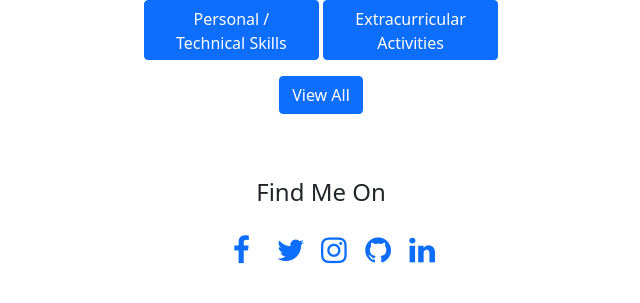
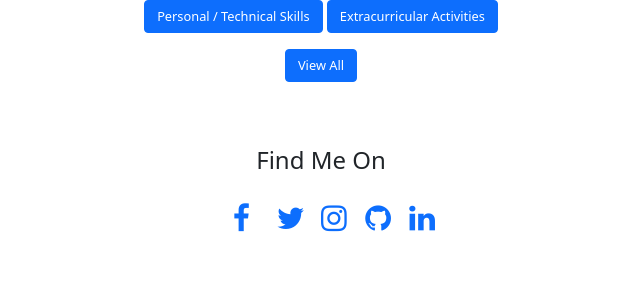
Before and after one commit to OmarAtef10/portfoilio, a Django app: page /skills/ in a window 1280 px wide. Shown: the part 56-359 px from the top of the page, without its empty margins (319-959 px from the left). Run offline with Django 3.2, Linux system fonts and the light colour scheme.

Commit message:
improvements

```diff
--- a/portfilio/templates/portifilio/skills.html
+++ b/portfilio/templates/portifilio/skills.html
@@ -37,16 +37,21 @@
 
 
 <div class="text-center">
+
     <p>
         <a class="btn btn-primary" data-bs-toggle="collapse" href="#multiCollapseExample1" role="button"
-           aria-expanded="false" aria-controls="multiCollapseExample1" style="width: 175px; height: 60px">Personal / Technical Skills</a>
+           aria-expanded="false" aria-controls="multiCollapseExample1" style="font-size: 80%" >Personal /
+            Technical Skills</a>
         <button class="btn btn-primary" type="button" data-bs-toggle="collapse" data-bs-target="#multiCollapseExample2"
-                aria-expanded="false" aria-controls="multiCollapseExample2"     style="width: 175px; height: 60px">Extracurricular Activities
+                aria-expanded="false" aria-controls="multiCollapseExample2" style="font-size: 80%">
+            Extracurricular Activities
         </button>
     </p>
+
+
     <p>
         <button class="btn btn-primary" type="button" data-bs-toggle="collapse" data-bs-target=".multi-collapse"
-                aria-expanded="false" aria-controls="multiCollapseExample1 multiCollapseExample2">View All
+                aria-expanded="false" aria-controls="multiCollapseExample1 multiCollapseExample2" style="font-size: 80%">View All
         </button>
     </p>
     <div class="row">
```
